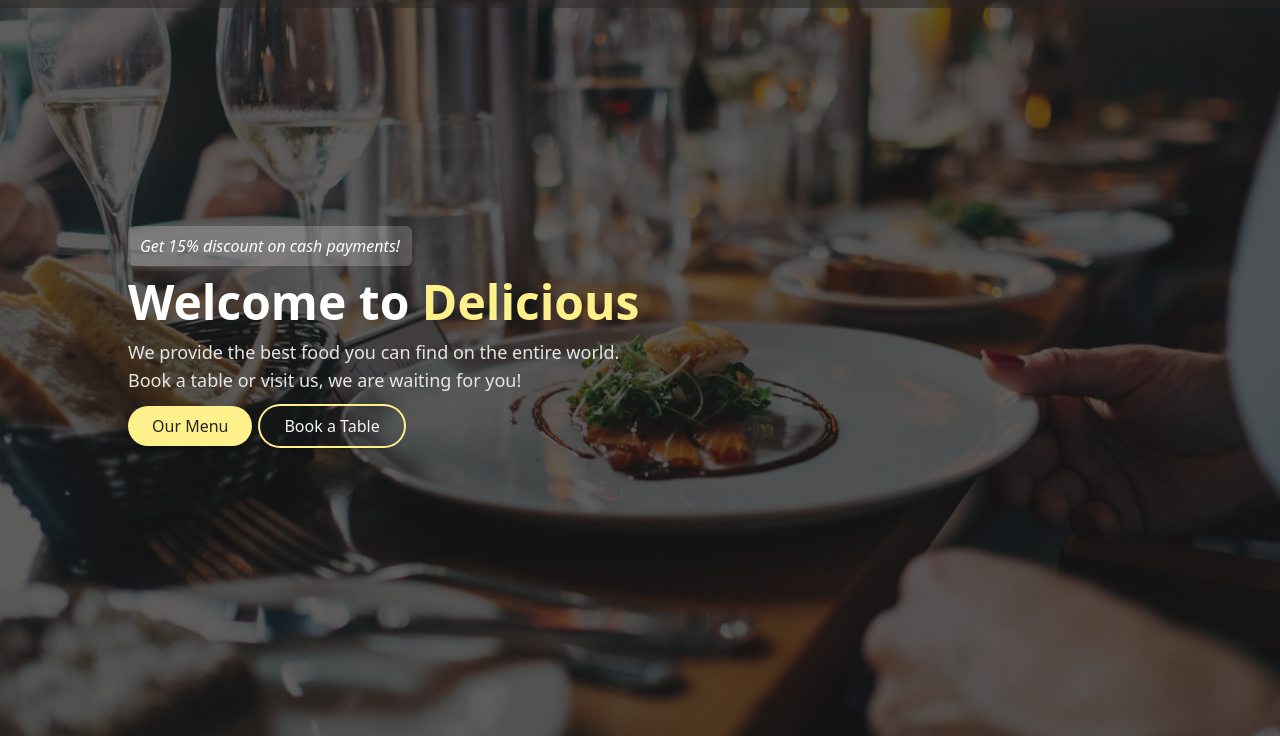
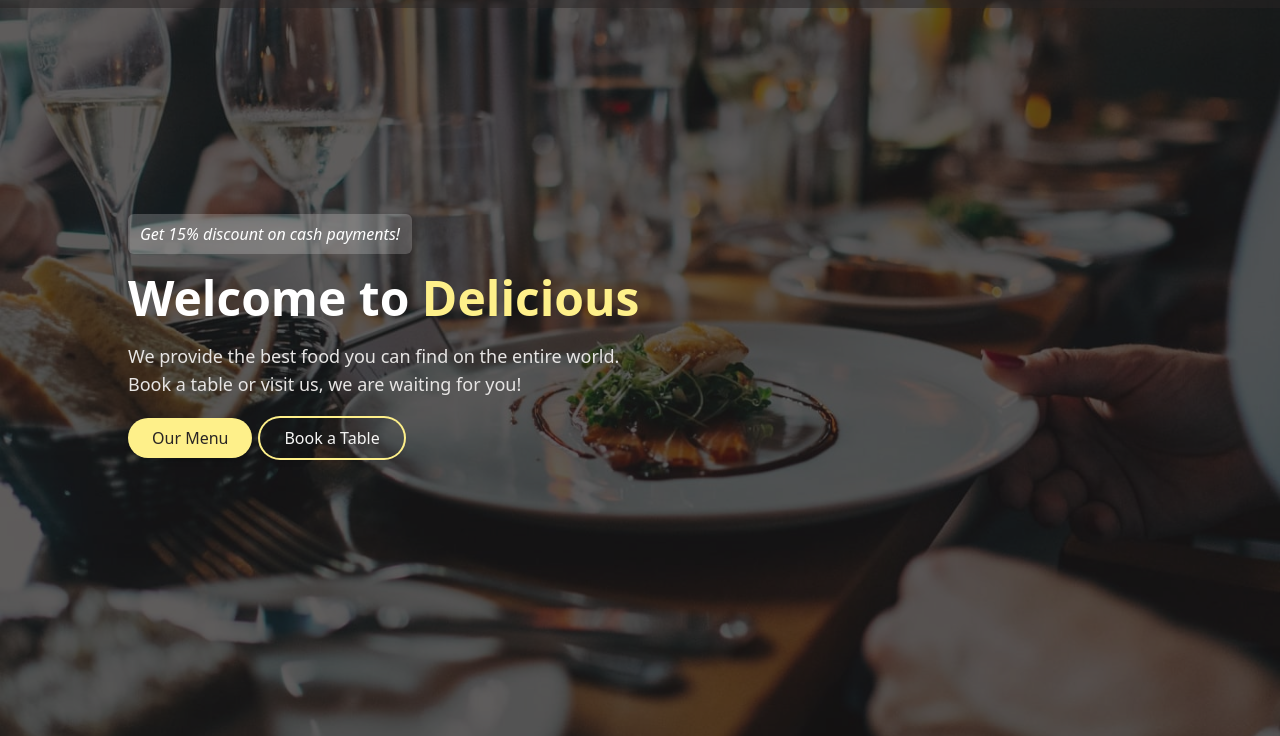
Before and after one commit to andrexm/delicious, a website: page src/index.html in a window 1280 px wide. Shown: the part 64-800 px from the top of the page. Drawn offline with nearby package versions, Linux system fonts and the light colour scheme.

Commit message:
fixed spacements

```diff
--- a/src/index.html
+++ b/src/index.html
@@ -51,13 +51,13 @@
     <div class="banner">
         <div class="cover-banner">
             <div>
-                <div class="bg-white/20 rounded-md font-medium mb-3 text-white italic w-fit px-3 py-2">
+                <div class="bg-white/20 rounded-md font-medium mb-5 text-white italic w-fit px-3 py-2">
                     Get 15% discount on cash payments!
                 </div>
-                <div class="text-5xl font-extrabold text-white mb-3">
+                <div class="text-5xl font-extrabold text-white mb-5">
                     Welcome to <span class="text-primary-200">Delicious</span>
                 </div>
-                <div class="text-dark-200 text-lg mb-3">
+                <div class="text-dark-200 text-lg mb-5">
                     We provide the best food you can find on the entire world. <br>
                     Book a table or visit us, we are waiting for you!
                 </div>
```
Also changed, not shown: src/assets/css/styles.css.
